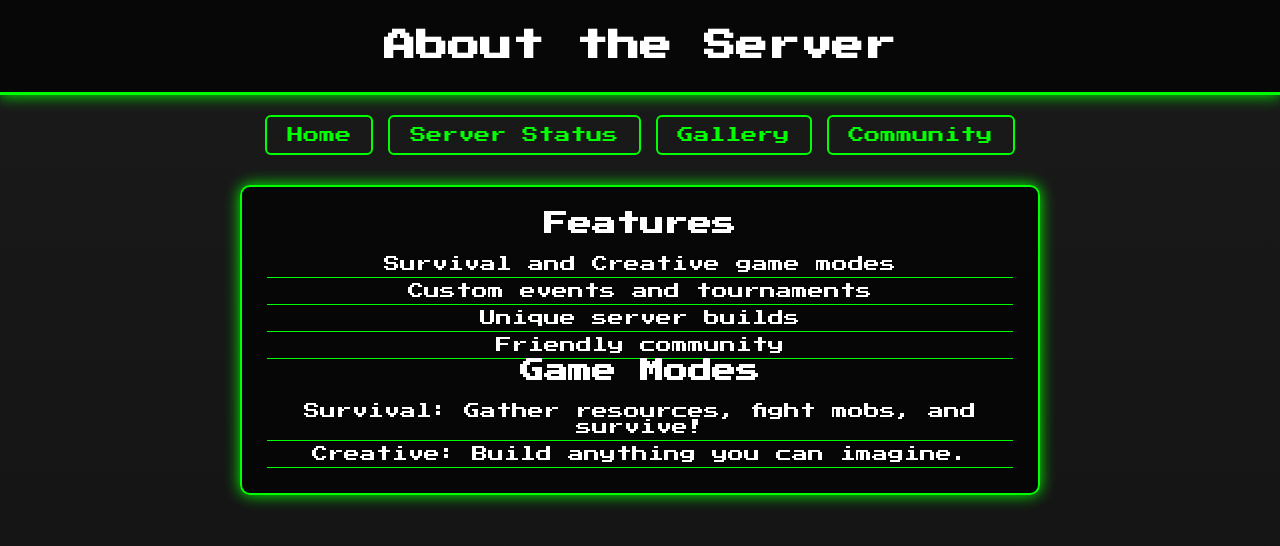
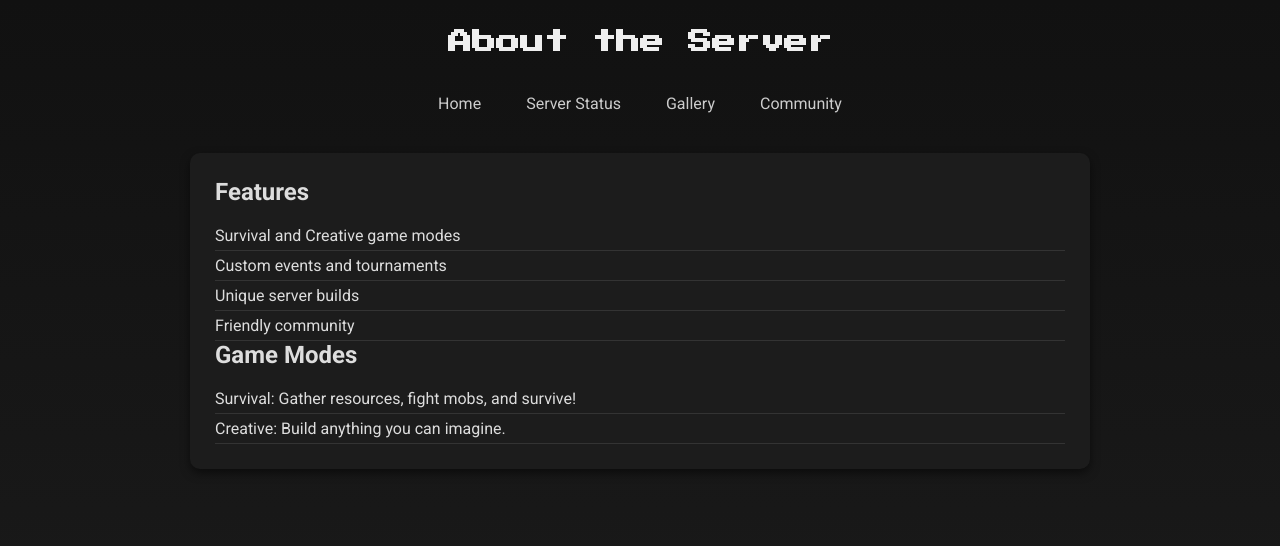
Before and after one commit to nicholasbrownworship/blocks, a plain HTML site: page about.html in a window 1280 px wide. Drawn offline with Linux system fonts and the light colour scheme.

Commit message:
Update styles.css

```diff
--- a/assets/css/styles.css
+++ b/assets/css/styles.css
@@ -1,16 +1,118 @@
-@import url('https://fonts.googleapis.com/css2?family=Press+Start+2P&display=swap');
-* { margin: 0; padding: 0; box-sizing: border-box; }
-body { font-family: 'Press Start 2P', monospace; background: linear-gradient(to bottom, #1a1a1a, #121212); color: #fff; text-align: center; min-height: 100vh; background-size: cover; background-attachment: fixed; }
-header { padding: 30px 20px; background-color: rgba(0,0,0,0.7); border-bottom: 3px solid #0f0; box-shadow: 0 0 15px #0f0; margin-bottom: 20px; }
-nav { display: flex; justify-content: center; flex-wrap: wrap; gap: 15px; margin-bottom: 30px; }
-nav a { text-decoration: none; color: #0f0; padding: 10px 20px; border: 2px solid #0f0; border-radius: 6px; transition: all 0.3s ease; }
-nav a:hover { background-color: #0f0; color: #000; box-shadow: 0 0 10px #0f0; }
-.card { background-color: rgba(0,0,0,0.7); border: 2px solid #0f0; border-radius: 10px; padding: 25px; margin: 20px auto; max-width: 800px; box-shadow: 0 0 15px #0f0; }
-button { padding: 12px 25px; background-color: #0f0; border: 2px solid #0a0; border-radius: 6px; cursor: pointer; font-family: 'Press Start 2P', monospace; transition: all 0.3s ease; }
-button:hover { background-color: #00ff00; box-shadow: 0 0 15px #0f0; }
-.slider { display: flex; flex-direction: column; align-items: center; }
-.slider img { width: 80%; max-width: 600px; margin: 10px 0; border: 3px solid #0f0; border-radius: 8px; transition: transform 0.3s ease, box-shadow 0.3s ease; }
-.slider img:hover { transform: scale(1.05); box-shadow: 0 0 15px #0f0; }
-ul { list-style: none; margin-top: 15px; }
-ul li { padding: 5px 0; border-bottom: 1px solid #0f0; }
-@media (max-width: 768px) { nav { flex-direction: column; } .slider img { width: 95%; } }
+@import url('https://fonts.googleapis.com/css2?family=Press+Start+2P&family=Roboto:wght@400;700&display=swap');
+
+* {
+  margin: 0;
+  padding: 0;
+  box-sizing: border-box;
+}
+
+body {
+  font-family: 'Roboto', sans-serif;
+  background: linear-gradient(#111, #1c1c1c);
+  color: #ddd;
+  min-height: 100vh;
+}
+
+header {
+  padding: 30px 20px;
+  text-align: center;
+}
+
+header h1 {
+  font-family: 'Press Start 2P', monospace;
+  font-size: 1.5em;
+  color: #eee;
+}
+
+nav {
+  display: flex;
+  justify-content: center;
+  flex-wrap: wrap;
+  gap: 15px;
+  margin-bottom: 30px;
+}
+
+nav a {
+  text-decoration: none;
+  color: #ccc;
+  padding: 10px 15px;
+  border-radius: 5px;
+  transition: 0.3s;
+}
+
+nav a:hover {
+  color: #fff;
+  background-color: #2a2a2a;
+}
+
+.card {
+  background-color: #1c1c1c;
+  border-radius: 10px;
+  padding: 25px;
+  margin: 20px auto;
+  max-width: 900px;
+  box-shadow: 0 4px 10px rgba(0,0,0,0.5);
+  transition: transform 0.2s ease, box-shadow 0.2s ease;
+}
+
+.card:hover {
+  transform: translateY(-3px);
+  box-shadow: 0 6px 15px rgba(0,255,0,0.2);
+}
+
+button {
+  padding: 12px 25px;
+  background-color: #2a2a2a;
+  border: 1px solid #555;
+  border-radius: 6px;
+  cursor: pointer;
+  font-family: 'Press Start 2P', monospace;
+  color: #ddd;
+  transition: all 0.3s ease;
+}
+
+button:hover {
+  background-color: #333;
+  box-shadow: 0 0 10px rgba(0,255,0,0.2);
+}
+
+.slider {
+  display: grid;
+  grid-template-columns: repeat(auto-fit,minmax(250px,1fr));
+  gap: 15px;
+}
+
+.slider img {
+  width: 100%;
+  border-radius: 8px;
+  transition: transform 0.3s ease, box-shadow 0.3s ease;
+}
+
+.slider img:hover {
+  transform: scale(1.03);
+  box-shadow: 0 0 15px rgba(0,255,0,0.1);
+}
+
+ul {
+  list-style: none;
+  margin-top: 15px;
+  padding-left: 0;
+}
+
+ul li {
+  padding: 5px 0;
+  border-bottom: 1px solid #333;
+}
+
+#server-status.online {
+  color: #7CFC00;
+}
+
+#server-status.offline {
+  color: #FF6347;
+}
+
+@media(max-width:768px) {
+  .slider { grid-template-columns: 1fr; }
+  nav { flex-direction: column; align-items: center; }
+}
```
